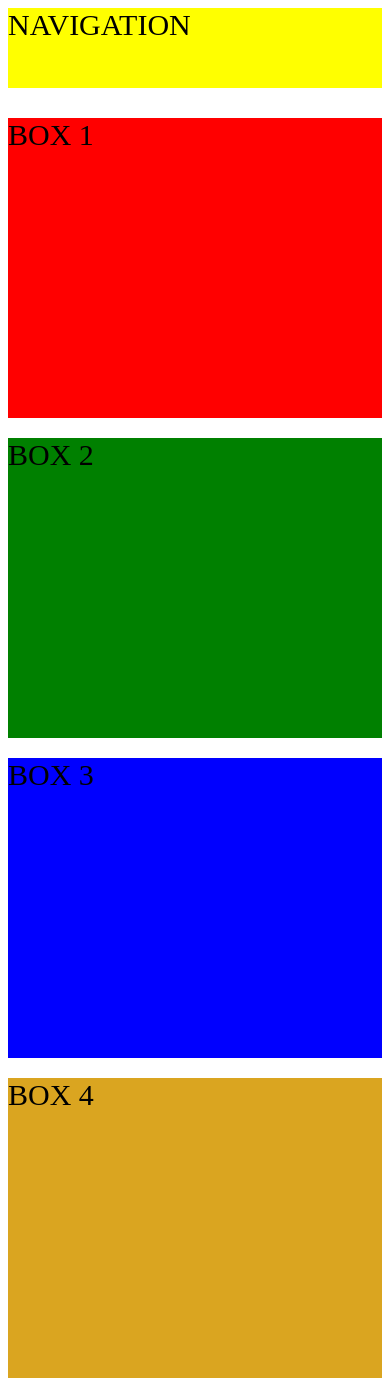
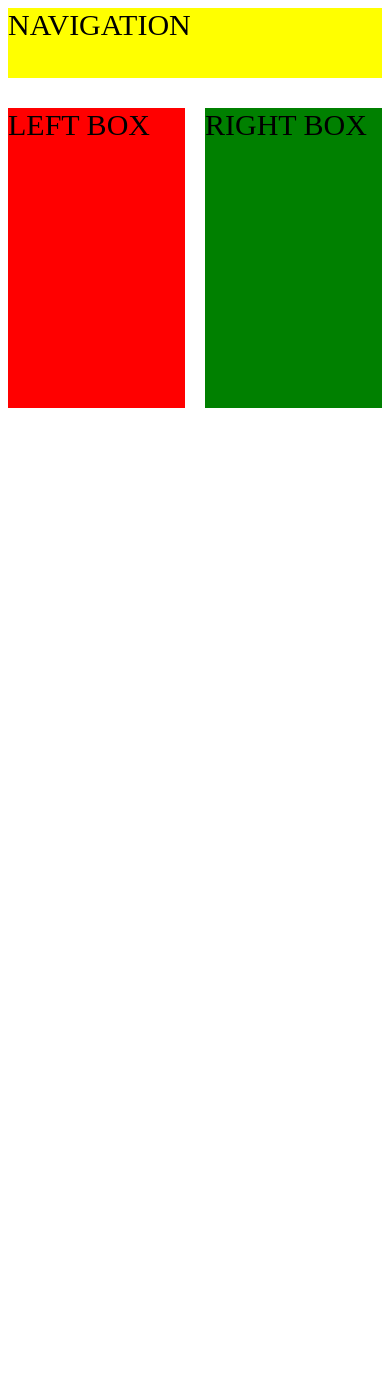
Before and after one commit to suFi7867/ALL-WORK-, a plain HTML site: page suFi HTML ASSIGNMENT/NETLIFY/12 Media Queries Ass/MQ LAYOUT 2/index.html in a window 390 px wide. After the commit the page ends 844 px from the top, so only its background shows below. Drawn offline with Linux system fonts and the light colour scheme.

Commit message:
MEHER MERI JAAN EDI GAND

```diff
--- a/suFi HTML ASSIGNMENT/NETLIFY/12 Media Queries Ass/MQ LAYOUT 2/index.html
+++ b/suFi HTML ASSIGNMENT/NETLIFY/12 Media Queries Ass/MQ LAYOUT 2/index.html
@@ -6,90 +6,57 @@
     <meta name="viewport" content="width=device-width, initial-scale=1.0">
     <title>Document</title>
     <style>
-        #nav{
-         background-color: yellow;
-         width: 100%; height: 80px;
-         font-size: 30px;
+
+
+
+        #BIG>div{
+            display: flex;
+            font-size: 30px;
+            justify-content: left;
         }
 
-        #big{
-            display: grid;
-            grid-template-columns: repeat(4,1fr);
-            grid-template-rows: 300px;
-            gap: 20px;
-            margin-top: 30px;
+        #BIG  > div:nth-child(2){
+            background-color: red;
+            grid-area: b1;
+        }
+        #BIG  > div:nth-child(3){
+            background-color: green;
+            grid-area: b2;
         }
 
-        #big>div{
+
+        #nav{
+            background-color: yellow;
+            width: 100%;
+            height: 70px;
             font-size: 30px;
+            grid-area: nav;
         }
 
-        #big > div:nth-child(1){
-            background-color: red;
-        }
-        #big > div:nth-child(2){
-            background-color: green;
-        }
-        #big > div:nth-child(3){
-            background-color: blue;
-        }
-        #big > div:nth-child(4){
-            background-color: goldenrod;
+
+        #BIG{
+            display: grid;
+            grid-template-columns: repeat(2,1fr);
+            grid-template-rows: 80px 300px;
+            gap: 20px;
+            grid-template-areas:
+            "nav nav "
+            "b1 b2";
         }
 
 
         /* medium screen */
         @media all  and (min-width:480px) and (max-width:720px){
 
-
-            #big{
-                display: grid;
-                grid-template-columns: repeat(2,1fr);
-                grid-template-rows: repeat(2,300px);
+            #BIG{
+            grid-template-columns: repeat(1,1fr);
+            grid-template-rows: 80px 300px 300px;
+            grid-template-areas:
+            "nav"
+            "b1"
+            "b2";
             }
-            #big > div:nth-child(1){
-                order: ;
-            }
-            #big > div:nth-child(2){
-
-            }
-            #big > div:nth-child(3){
-
-            }
-            #big > div:nth-child(4){
-
-            }
-
-
         }
-
-        /* small screen */
-        @media all  and (min-width:320px) and (max-width:479px){
-            #big{
-                display: grid;
-                grid-template-columns: repeat(1,1fr);
-                grid-template-rows: repeat(4,300px);
-            }
-            #big > div:nth-child(1){
-                order: ;
-            }
-            #big > div:nth-child(2){
-
-            }
-            #big > div:nth-child(3){
-
-            }
-            #big > div:nth-child(4){
-
-            }
-
-
-
-
-        }
-
-
-
 
     </style>
 
@@ -97,14 +64,15 @@
 </head>
 <body>
 
-    <div id="nav"> NAVIGATION</div>
+    <div id="BIG">
 
-    <div id="big">
-        <div>BOX 1</div>
-        <div>BOX 2</div>
-        <div>BOX 3</div>
-        <div>BOX 4</div>
+        <div id="nav">NAVIGATION</div>
+        <div>LEFT BOX</div>
+        <div>RIGHT BOX</div>
+
+
     </div>
+
 
 </body>
 </html>
```
Also changed, not shown: suFi HTML ASSIGNMENT/NETLIFY/11 Media Queries We/MQ LAYOUT/index.html (+0 -1 lines), suFi HTML ASSIGNMENT/NETLIFY/12 Media Queries Ass/MQ LAYOUT 3/index.html (added, +104 -0 lines).
